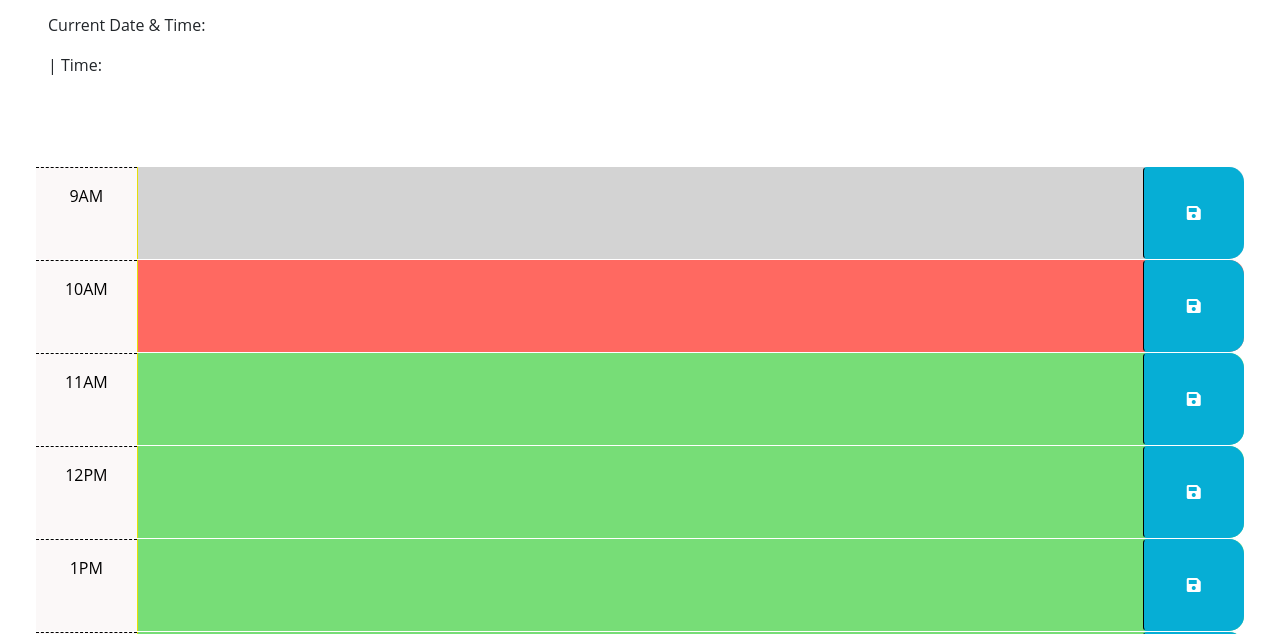
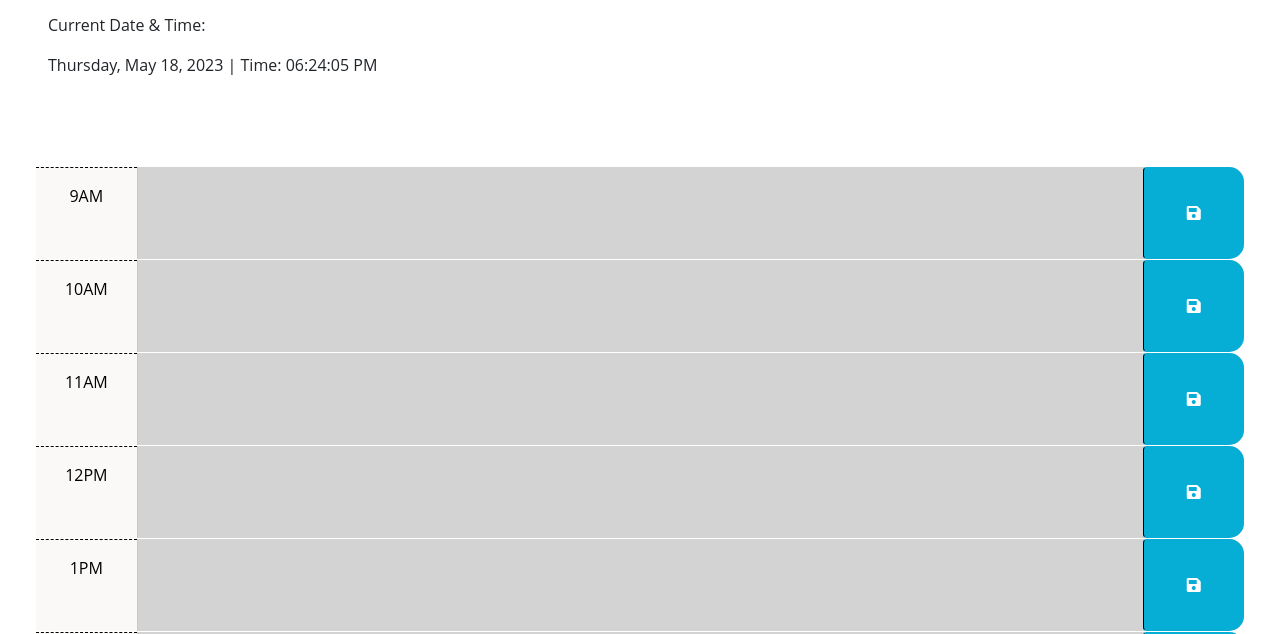
Before and after one commit to LarryByrd89/workday-scheduler-challenge5, a plain HTML site: page index.html in a window 1280 px wide. Shown: the part 166-800 px from the top of the page. Drawn offline with nearby package versions, Linux system fonts and the light colour scheme; the site is published under a folder, as on GitHub Pages, so addresses that start at the root find nothing.

Commit message:
index issue

```diff
--- a/index.html
+++ b/index.html
@@ -126,6 +126,6 @@
     integrity="sha256-iu/zLUB+QgISXBLCW/mcDi/rnf4m4uEDO0wauy76x7U="
     crossorigin="anonymous"></script>
 
-    <script src="/Assets/script.js"></script>
+    <script src="./Assets/script.js"></script>
   </body>
 </html>
```
